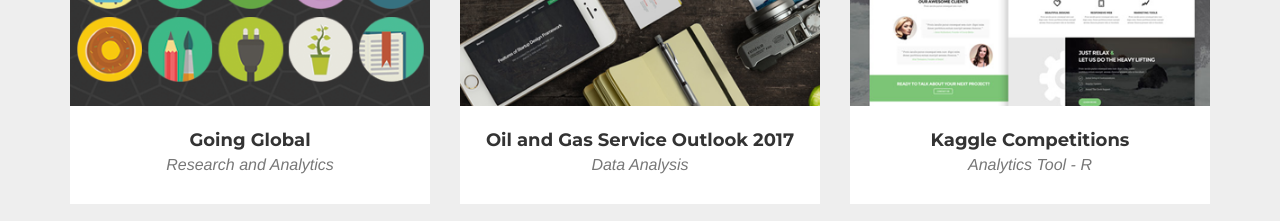
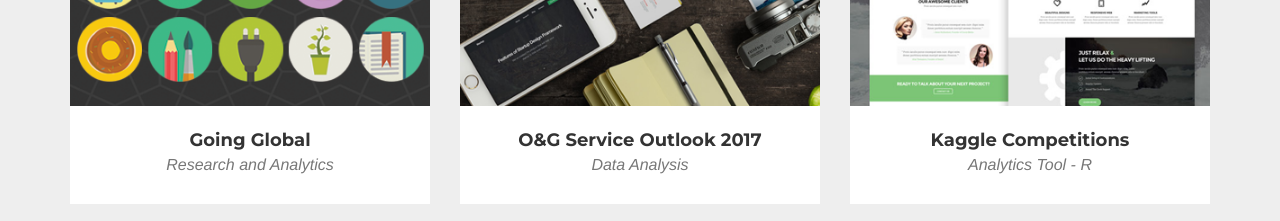
Before and after one commit to nelchan18/myportfolio, a website: page index.html in a window 1280 px wide. Shown: the part 1920-2141 px from the top of the page. Drawn offline with nearby package versions, Linux system fonts and the light colour scheme; a web font is replaced by a local one.

Commit message:
title change

```diff
--- a/index.html
+++ b/index.html
@@ -157,7 +157,7 @@
                         <img src="img/portfolio/startup-framework.png" class="img-responsive" alt="">
                     </a>
                     <div class="portfolio-caption">
-                        <h4>Oil and Gas Service Outlook 2017</h4>
+                        <h4>O&G Service Outlook 2017</h4>
                         <p class="text-muted">Data Analysis</p>
                     </div>
                 </div>
```
